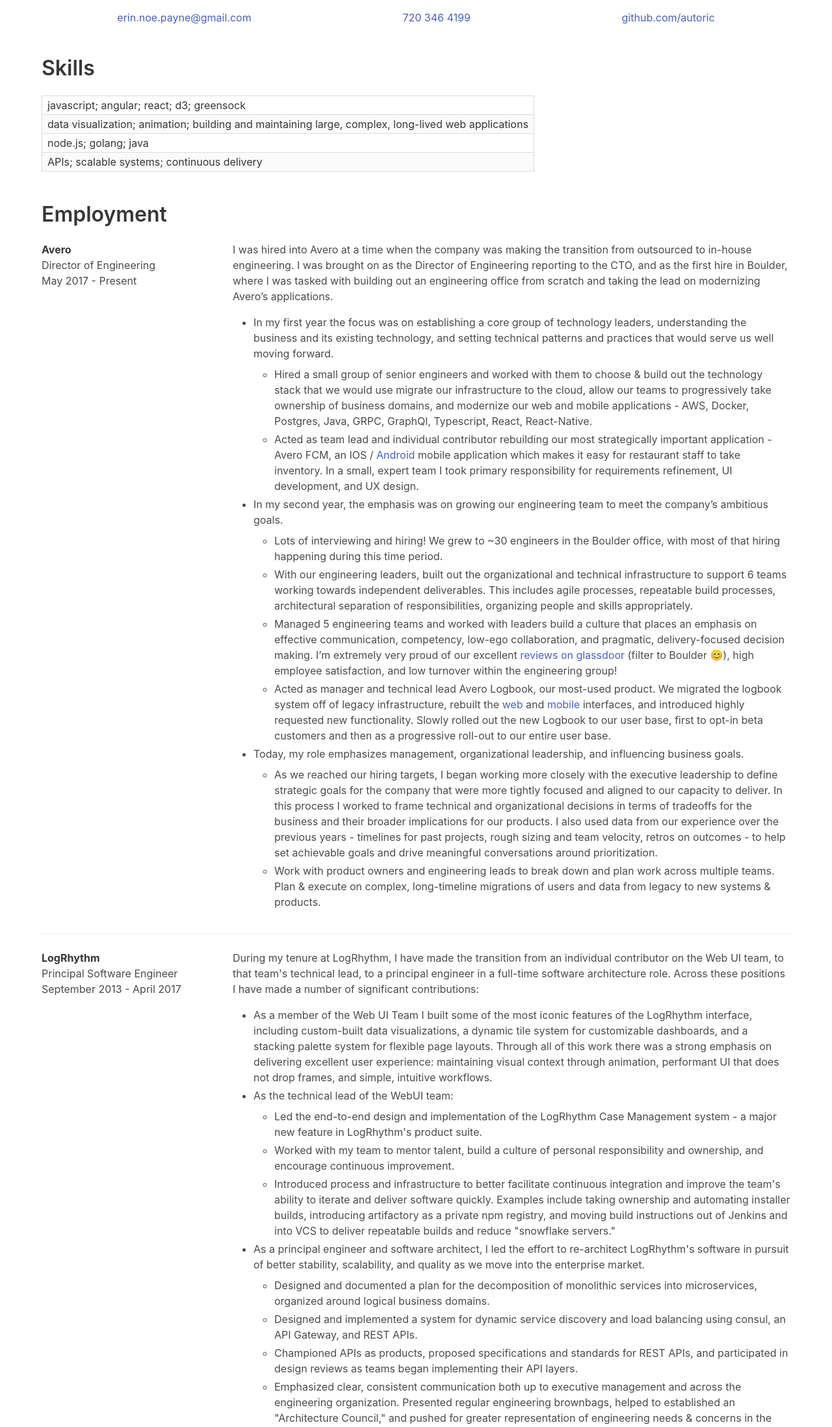
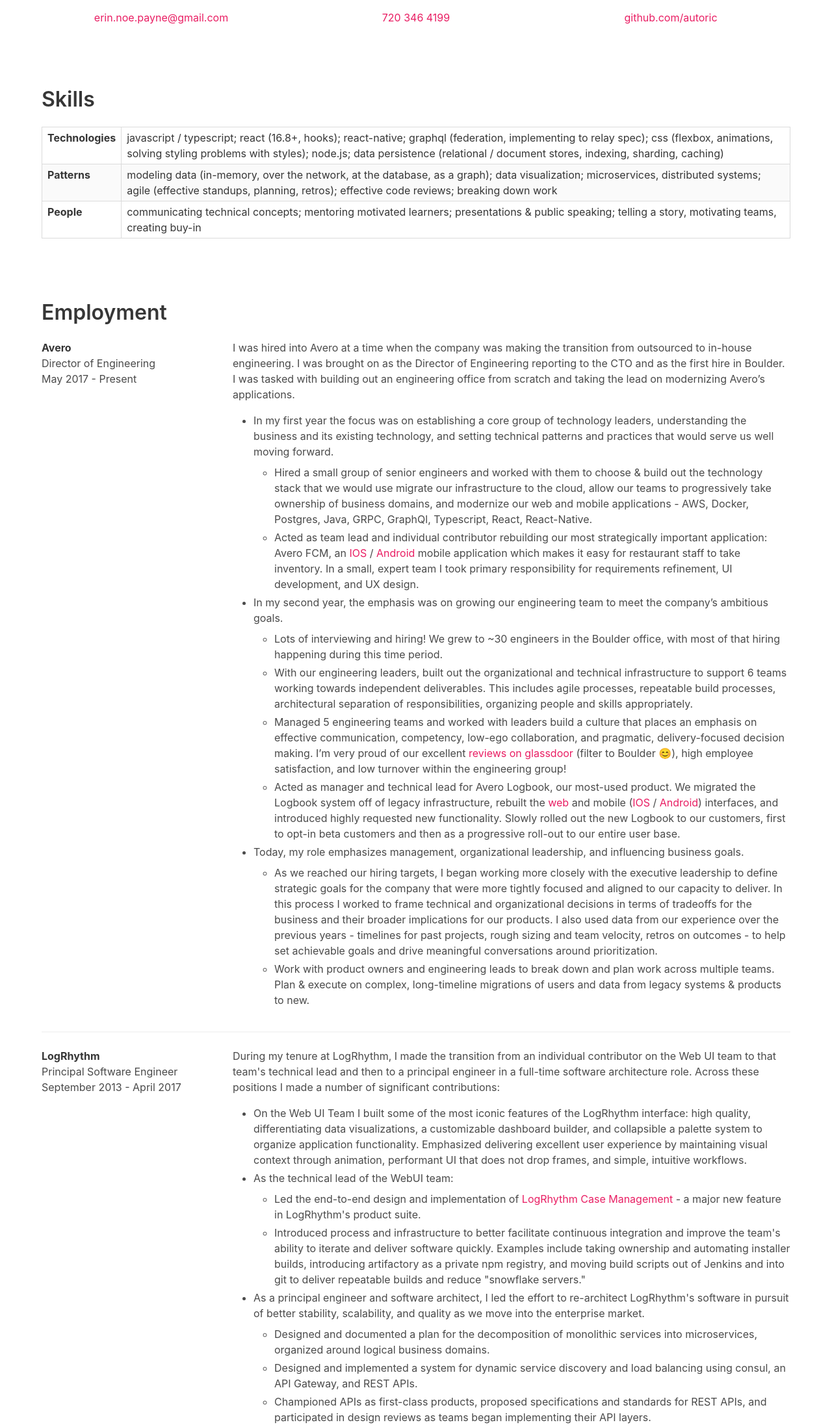
Before and after one commit to erin-noe-payne/resume, a plain HTML site: page index.html in a window 1280 px wide. Shown: the part 111-2307 px from the top of the page at 65% size. Drawn offline with nearby package versions, Linux system fonts and the light colour scheme.

Commit message:
Clean up, update bulma, customize styling slightly

```diff
--- a/index.html
+++ b/index.html
@@ -1,14 +1,22 @@
+<!DOCTYPE html>
+
 <html>
 
 <head>
-    <link rel="stylesheet" href="https://cdnjs.cloudflare.com/ajax/libs/bulma/0.4.0/css/bulma.min.css">
+    <meta charset="utf-8">
+    <meta name="viewport" content="width=device-width, initial-scale=1">
+    <title>Erin Noe-Payne</title>
+    <link href="https://fonts.googleapis.com/css?family=Source+Sans+Pro&display=swap" rel="stylesheet">
+    <link rel="stylesheet" href="https://cdnjs.cloudflare.com/ajax/libs/bulma/0.8.0/css/bulma.min.css">
     <style>
-        .section:not(:last-child) {
-            padding-bottom: 0;
+        html {
+            font-family: 'Source Sans Pro', sans-serif !important;
         }
-
-        ul:first-child {
-            margin-top: 0;
+        a {
+            color: #e91e63;
+        }
+        a:hover {
+            color: #ad1457;
         }
     </style>
 </head>
@@ -17,10 +25,16 @@
     <div class="section">
         <div class="container">
             <h1 class="title is-1 has-text-centered" style="font-weight: 500">Erin Noe-Payne</h1>
-            <div class="level">
-                <div class="level-item"><a target="_blank" href="mailto:erin.noe.payne@gmail.com">erin.noe.payne@gmail.com</a></div>
-                <div class="level-item"><a target="_blank" href="tel:720-346-4199">720 346 4199</a></div>
-                <div class="level-item"><a target="_blank" href="https://github.com/autoric">github.com/autoric</a></div>
+            <div class="columns">
+                <div class="column has-text-centered">
+                    <a target="_blank" href="mailto:erin.noe.payne@gmail.com">erin.noe.payne@gmail.com</a>
+                </div>
+                <div class="column has-text-centered">
+                    <a target="_blank" href="tel:720-346-4199">720 346 4199</a>
+                </div>
+                <div class="column has-text-centered">
+                    <a target="_blank" href="https://github.com/autoric">github.com/autoric</a>
+                </div>
             </div>
         </div>
     </div>
@@ -29,23 +43,21 @@
             <div class="title">Skills</div>
             <table class="table is-striped is-narrow is-bordered">
                 <tr>
+                    <td><strong>Technologies</strong></td>
                     <td>
-                        javascript; angular; react; d3; greensock
+                        javascript / typescript; react (16.8+, hooks); react-native; graphql (federation, implementing to relay spec); css (flexbox, animations, solving styling problems with styles); node.js; data persistence (relational / document stores, indexing, sharding, caching)
                     </td>
                 </tr>
                 <tr>
+                    <td><strong>Patterns</strong></td>
                     <td>
-                        data visualization; animation; building and maintaining large, complex, long-lived web applications
+                        modeling data (in-memory, over the network, at the database, as a graph); data visualization; microservices, distributed systems; agile (effective standups, planning, retros); effective code reviews; breaking down work
                     </td>
                 </tr>
                 <tr>
+                    <td><strong>People</strong></td>
                     <td>
-                        node.js; golang; java
-                    </td>
-                </tr>
-                <tr>
-                    <td>
-                        APIs; scalable systems; continuous delivery
+                        communicating technical concepts; mentoring motivated learners; presentations & public speaking; telling a story, motivating teams, creating buy-in
                     </td>
                 </tr>
             </table>
@@ -63,7 +75,7 @@
                 </div>
                 <div class="column content">
                     <p>
-                        I was hired into Avero at a time when the company was making the transition from outsourced to in-house engineering. I was brought on as the Director of Engineering reporting to the CTO, and as the first hire in Boulder, where I was tasked with building out an engineering office from scratch and taking the lead on modernizing Avero’s applications.
+                        I was hired into Avero at a time when the company was making the transition from outsourced to in-house engineering. I was brought on as the Director of Engineering reporting to the CTO and as the first hire in Boulder. I was tasked with building out an engineering office from scratch and taking the lead on modernizing Avero’s applications.
                     </p>
                     <ul>
                         <li>
@@ -73,7 +85,7 @@
                                     Hired a small group of senior engineers and worked with them to choose & build out the technology stack that we would use migrate our infrastructure to the cloud, allow our teams to progressively take ownership of business domains, and modernize our web and mobile applications - AWS, Docker, Postgres, Java, GRPC, GraphQl, Typescript, React, React-Native.
                                 </li>
                                 <li>
-                                    Acted as team lead and individual contributor rebuilding our most strategically important application - Avero FCM, an <atarget="_blank"  href="https://apps.apple.com/us/app/avero-fcm-mobile/id1271409324">IOS</a> / <a target="_blank" href="https://play.google.com/store/apps/details?id=com.fcmmobileui&hl=en_US">Android</a> mobile application which makes it easy for restaurant staff to take inventory.  In a small, expert team I took primary responsibility for requirements refinement, UI development, and UX design.
+                                    Acted as team lead and individual contributor rebuilding our most strategically important application: Avero FCM, an <a target="_blank"  href="https://apps.apple.com/us/app/avero-fcm-mobile/id1271409324">IOS</a> / <a target="_blank" href="https://play.google.com/store/apps/details?id=com.fcmmobileui&hl=en_US">Android</a> mobile application which makes it easy for restaurant staff to take inventory.  In a small, expert team I took primary responsibility for requirements refinement, UI development, and UX design.
                                 </li>
                             </ul>
                         </li>
@@ -87,10 +99,10 @@
                                     With our engineering leaders, built out the organizational and technical infrastructure to support 6 teams working towards independent deliverables. This includes agile processes, repeatable build processes, architectural separation of responsibilities, organizing people and skills appropriately.
                                 </li>
                                 <li>
-                                    Managed 5 engineering teams and worked with leaders build a culture that places an emphasis on effective communication, competency, low-ego collaboration, and pragmatic, delivery-focused decision making. I’m extremely very proud of our excellent <a target="_blank" href="https://www.glassdoor.com/Reviews/Avero-Reviews-E353595.htm">reviews on glassdoor</a> (filter to Boulder 😊), high employee satisfaction, and low turnover within the engineering group!
+                                    Managed 5 engineering teams and worked with leaders build a culture that places an emphasis on effective communication, competency, low-ego collaboration, and pragmatic, delivery-focused decision making. I’m very proud of our excellent <a target="_blank" href="https://www.glassdoor.com/Reviews/Avero-Reviews-E353595.htm">reviews on glassdoor</a> (filter to Boulder 😊), high employee satisfaction, and low turnover within the engineering group!
                                 </li>
                                 <li>
-                                    Acted as manager and technical lead Avero Logbook, our most-used product. We migrated the logbook system off of legacy infrastructure, rebuilt the <a target="_blank" href="https://averoinc.com/logbook/">web</a> and <a target="_blank" href="https://play.google.com/store/apps/details?id=com.logbookmobileui&hl=en_US">mobile</a> interfaces, and introduced highly requested new functionality. Slowly rolled out the new Logbook to our user base, first to opt-in beta customers and then as a progressive roll-out to our entire user base.
+                                    Acted as manager and technical lead for Avero Logbook, our most-used product. We migrated the Logbook system off of legacy infrastructure, rebuilt the <a target="_blank" href="https://averoinc.com/logbook/">web</a> and mobile (<a target="_blank" href="https://apps.apple.com/us/app/avero-logbook/id1259702980">IOS</a> / <a target="_blank" href="https://play.google.com/store/apps/details?id=com.logbookmobileui&hl=en_US">Android</a>) interfaces, and introduced highly requested new functionality. Slowly rolled out the new Logbook to our customers, first to opt-in beta customers and then as a progressive roll-out to our entire user base.
                                 </li>
                             </ul>
                         </li>
@@ -101,7 +113,7 @@
                                     As we reached our hiring targets, I began working more closely with the executive leadership to define strategic goals for the company that were more tightly focused and aligned to our capacity to deliver. In this process I worked to frame technical and organizational decisions in terms of tradeoffs for the business and their broader implications for our products. I also used data from our experience over the previous years - timelines for past projects, rough sizing and team velocity, retros on outcomes - to help set achievable goals and drive meaningful conversations around prioritization.
                                 </li>
                                 <li>
-                                    Work with product owners and engineering leads to break down and plan work across multiple teams. Plan & execute on complex, long-timeline migrations of users and data from legacy to new systems & products.
+                                    Work with product owners and engineering leads to break down and plan work across multiple teams. Plan & execute on complex, long-timeline migrations of users and data from legacy systems & products to new.
                                 </li>
                             </ul>
                         </li>
@@ -117,33 +129,24 @@
                 </div>
                 <div class="column content">
                     <p>
-                        During my tenure at LogRhythm, I have made the transition from an individual contributor on the Web UI team, to that team's
-                        technical lead, to a principal engineer in a full-time software architecture role. Across these positions
-                        I have made a number of significant contributions:
+                        During my tenure at LogRhythm, I made the transition from an individual contributor on the Web UI team to that team's
+                        technical lead and then to a principal engineer in a full-time software architecture role. Across these positions
+                        I made a number of significant contributions:
                     </p>
                     <ul>
                         <li>
-                            As a member of the Web UI Team I built some of the most iconic features of the LogRhythm interface, including custom-built
-                            data visualizations, a dynamic tile system for customizable dashboards, and a stacking palette
-                            system for flexible page layouts. Through all of this work there was a strong emphasis on delivering
-                            excellent user experience: maintaining visual context through animation, performant UI that does
+                            On the Web UI Team I built some of the most iconic features of the LogRhythm interface: high quality, differentiating
+                            data visualizations, a customizable dashboard builder, and collapsible a palette system to organize application functionality. Emphasized delivering excellent user experience by maintaining visual context through animation, performant UI that does
                             not drop frames, and simple, intuitive workflows.
                         </li>
                         <li>
                             As the technical lead of the WebUI team:
                             <ul>
                                 <li>
-                                    Led the end-to-end design and implementation of the LogRhythm Case Management system - a major new feature in LogRhythm's product suite.
+                                    Led the end-to-end design and implementation of <a href="https://logrhythm.com/products/features/case-management/">LogRhythm Case Management</a> - a major new feature in LogRhythm's product suite.
                                 </li>
                                 <li>
-                                    Worked with my team to mentor talent, build a culture of personal responsibility and ownership, and encourage continuous
-                                    improvement.
-                                </li>
-                                <li>
-                                    Introduced process and infrastructure to better facilitate continuous integration and improve the team's ability to iterate
-                                    and deliver software quickly. Examples include taking ownership and automating installer
-                                    builds, introducing artifactory as a private npm registry, and moving build instructions
-                                    out of Jenkins and into VCS to deliver repeatable builds and reduce "snowflake servers."
+                                    Introduced process and infrastructure to better facilitate continuous integration and improve the team's ability to iterate and deliver software quickly. Examples include taking ownership and automating installer builds, introducing artifactory as a private npm registry, and moving build scripts out of Jenkins and into git to deliver repeatable builds and reduce "snowflake servers."
                                 </li>
                             </ul>
                         </li>
@@ -160,14 +163,10 @@
                                     APIs.
                                 </li>
                                 <li>
-                                    Championed APIs as products, proposed specifications and standards for REST APIs, and participated in design reviews as teams
-                                    began implementing their API layers.
+                                    Championed APIs as first-class products, proposed specifications and standards for REST APIs, and participated in design reviews as teams began implementing their API layers.
                                 </li>
                                 <li>
-                                    Emphasized clear, consistent communication both up to executive management and across the engineering organization. Presented
-                                    regular engineering brownbags, helped to established an "Architecture Council," and pushed
-                                    for greater representation of engineering needs & concerns in the organizational planning
-                                    process.
+                                    Emphasized clear, consistent communication both up to executive management and across the engineering organization. Presented regular engineering brownbags, helped to established an "Architecture Council," and pushed for greater representation of engineering needs & concerns in the organizational planning process.
                                 </li>
                             </ul>
                         </li>
@@ -188,7 +187,7 @@
                             encouraged good development / community practices (BDD, the Apache Way), and acted as a technical
                             resource.
                         </li>
-                        <li>As the sole developer, I designed and built a live chat support system called AnswerDesk for use
+                        <li>As the sole developer I designed and built a live chat support system called AnswerDesk for use
                             by MITRE's internal research assistance staff. AnswerDesk was a production system, accessible
                             both as a standalone web application and as an opensocial gadget through MITRE's intranet portal.
                             The project used node.js, socket.io and Backbone to deliver realtime chat capabilities, and Apache
@@ -225,7 +224,7 @@
                 </div>
                 <div class="column content">
                     <ul>
-                        <li>Used frequency modulation spectroscopy technology to analyze the quality of pharmaceutical samples,
+                        <li>Used frequency modulation spectroscopy technology to analyze the integrity of pharmaceutical samples,
                             and developed reports to present findings to customers.</li>
                     </ul>
                 </div>
@@ -257,7 +256,7 @@
     considerable skills; both technical and interpersonal.
     </i>
                     <footer>&nbsp;
-                        <p class="is-pulled-right">
+                        <p class="has-text-right">
                             - Matt Franklin, Chair of the Project Management Committee, Apache Rave
                         </p>
                     </footer>
@@ -271,7 +270,7 @@
     considerations that go into it. ... There's nothing he's done for us that has been lacking by any measure.
     </i>
                     <footer>&nbsp;
-                        <p class="is-pulled-right">- Paul Vencil, Technical Lead, IRS Labs
+                        <p class="has-text-right">- Paul Vencil, Technical Lead, IRS Labs
                         </p>
                     </footer>
                 </blockquote>
```
